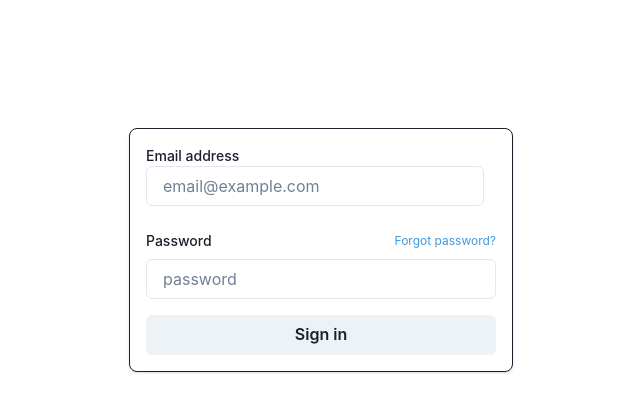
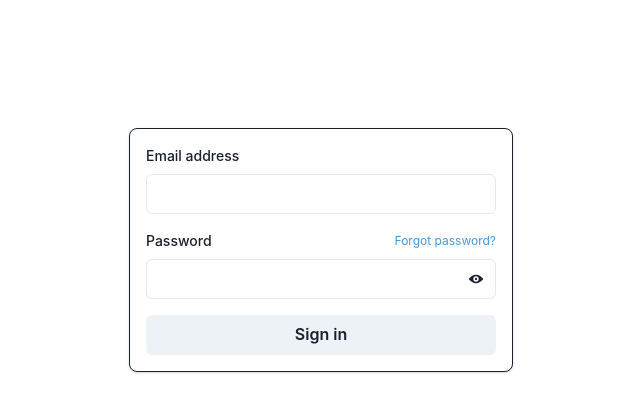
Before and after one commit to denisstankevich/Quiz, a React (Vite) app: page / in a window 1280 px wide. Shown: the top 412 px of the page, without its empty margins (319-959 px from the left). Built offline with nearby package versions, Linux system fonts and the light colour scheme.

Commit message:
feat: add password visibility toggle

```diff
--- a/src/components/LoginForm.tsx
+++ b/src/components/LoginForm.tsx
@@ -1,17 +1,26 @@
+import { ViewIcon, ViewOffIcon } from '@chakra-ui/icons';
 import {
   Button,
   FormControl,
   FormErrorMessage,
   FormLabel,
   HStack,
+  IconButton,
   Input,
+  InputGroup,
+  InputRightElement,
   Link,
   Stack,
 } from '@chakra-ui/react';
 import { Form, Formik } from 'formik';
+import { useState } from 'react';
 import validate from '../utils/validator';
 
 export default function LoginForm() {
+  const [visible, setVisible] = useState(false);
+  const toggleVisability = () => {
+    setVisible(!visible);
+  };
   return (
     <Formik
       initialValues={{
@@ -37,16 +46,15 @@ export default function LoginForm() {
             <FormControl isInvalid={!!(errors.email && touched.email)}>
               <FormLabel fontSize='sm' htmlFor='email'>
                 Email address
+              </FormLabel>
               <Input
                 type='email'
                 name='email'
-                  placeholder='email@example.com'
                 onChange={handleChange}
                 onBlur={handleBlur}
                 value={values.email}
               />
               <FormErrorMessage>{errors.email}</FormErrorMessage>
-              </FormLabel>
             </FormControl>
             <FormControl isInvalid={!!(errors.password && touched.password)}>
               <HStack justifyContent='space-between' mb='8px'>
@@ -57,14 +65,24 @@ export default function LoginForm() {
                   Forgot password?
                 </Link>
               </HStack>
+              <InputGroup>
                 <Input
-                type='password'
-                placeholder='password'
+                  type={visible ? 'text' : 'password'}
                   name='password'
                   onChange={handleChange}
                   onBlur={handleBlur}
                   value={values.password}
                 />
+                <InputRightElement>
+                  <IconButton
+                    size='sm'
+                    variant='ghost'
+                    aria-label='toggle password visibility'
+                    icon={visible ? <ViewOffIcon /> : <ViewIcon />}
+                    onClick={toggleVisability}
+                  />
+                </InputRightElement>
+              </InputGroup>
               <FormErrorMessage>{errors.password}</FormErrorMessage>
             </FormControl>
             <Button
```
Lines whose indentation alone changed are shown as unchanged.
